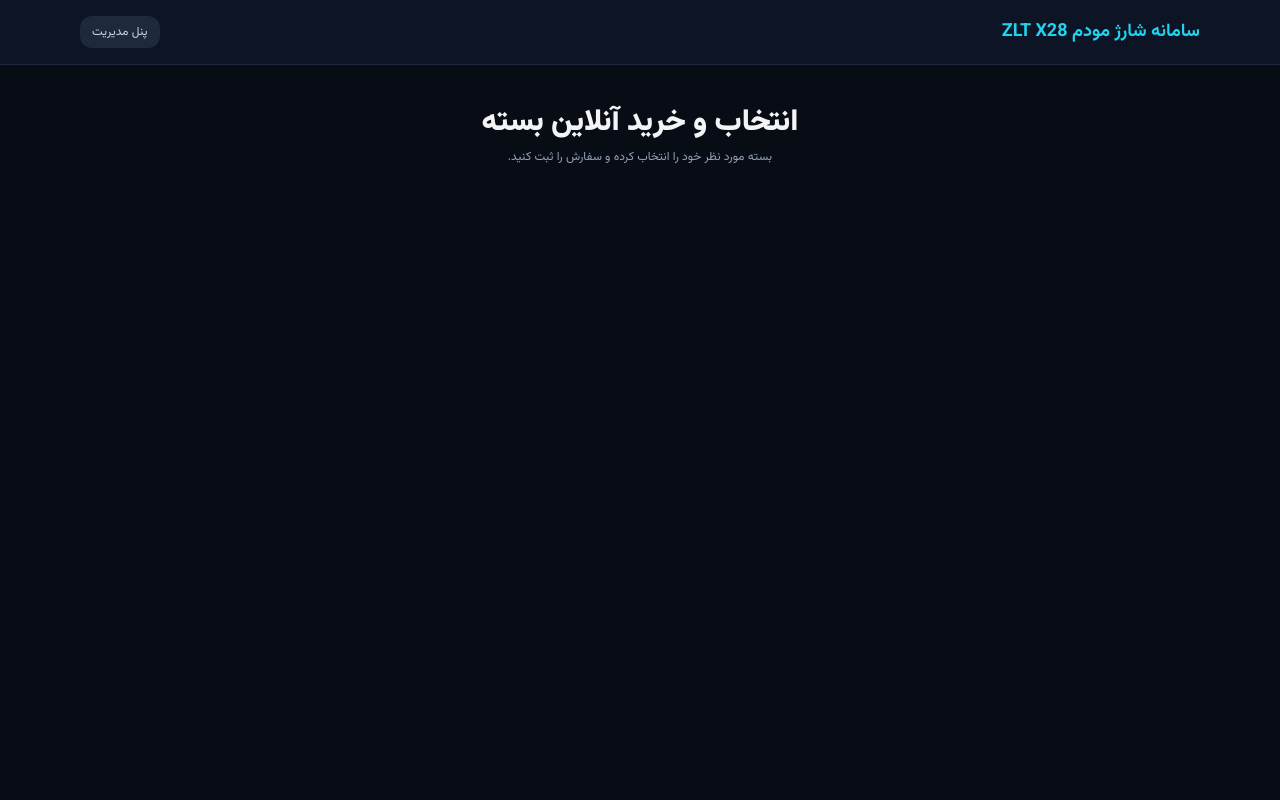
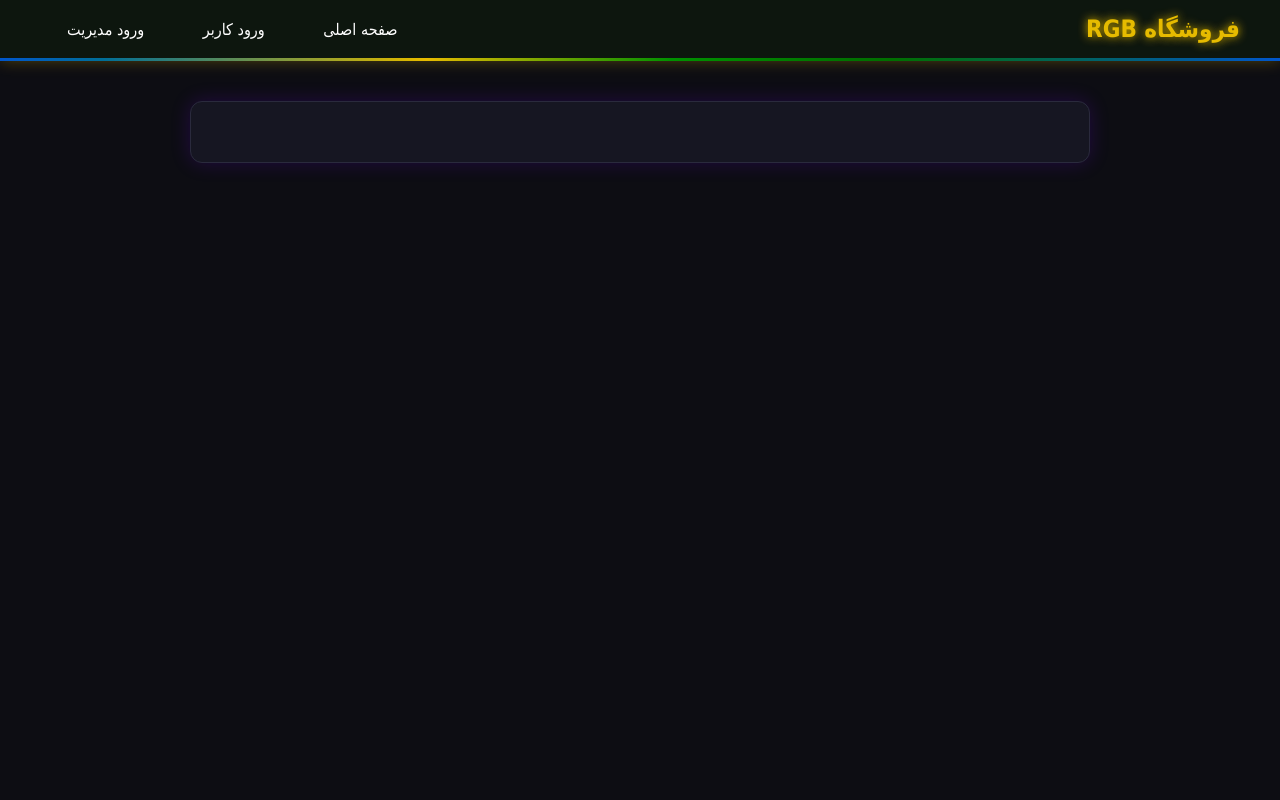
Before and after one commit to abozarkh98-oss/Modemzlt, a Flask app: template templates/index.html in a window 1280 px wide. Run offline with Flask 3, Linux system fonts and the light colour scheme; the template is opened without the code that fills it, so the values that code supplies are empty; some libraries are stand-ins or nearby versions.

Commit message:
Update index.html

```diff
--- a/templates/index.html
+++ b/templates/index.html
@@ -3,172 +3,278 @@
 <head>
     <meta charset="UTF-8">
     <meta name="viewport" content="width=device-width, initial-scale=1.0">
-    <title>خرید بسته - ZLT X28</title>
-    <script src="https://cdn.tailwindcss.com"></script>
-    <script src="https://cdn.jsdelivr.net/npm/sweetalert2@11"></script>
-    <link rel="stylesheet" href="https://cdnjs.cloudflare.com/ajax/libs/animate.css/4.1.1/animate.min.css"/>
-    <link href="https://fonts.googleapis.com/css2?family=Vazirmatn:wght@400;600;700;900&display=swap" rel="stylesheet">
+    <title>فروشگاه آنلاین RGB</title>
     <style>
-        body { font-family: 'Vazirmatn', sans-serif; background-color: #080c14; color: #f3f4f6; }
+        * {
+            box-sizing: border-box;
+            margin: 0;
+            padding: 0;
+            font-family: 'Tahoma', 'Segoe UI', sans-serif;
+        }
 
-        @keyframes rgb-rotate {
+        body {
+            background-color: #0d0d13;
+            color: #ffffff;
+            min-height: 100vh;
+            display: flex;
+            flex-direction: column;
+            align-items: center;
+        }
+
+        /* هدر با استایل نئونی RGB */
+        header {
+            width: 100%;
+            background: rgba(20, 20, 30, 0.9);
+            border-bottom: 3px solid;
+            border-image: linear-gradient(90deg, #ff0055, #00e5ff, #7600ff, #ff0055) 1;
+            animation: rgb-border 4s linear infinite;
+            box-shadow: 0 0 15px rgba(0, 229, 255, 0.3);
+            display: flex;
+            justify-content: space-between;
+            align-items: center;
+            padding: 15px 40px;
+        }
+
+        @keyframes rgb-border {
             0% { filter: hue-rotate(0deg); }
             100% { filter: hue-rotate(360deg); }
         }
 
-        .rgb-card {
-            position: relative;
-            background: #0f172a;
-            border-radius: 1.25rem;
-            z-index: 1;
+        .logo {
+            font-size: 24px;
+            font-weight: bold;
+            color: #00e5ff;
+            text-shadow: 0 0 10px #00e5ff;
         }
 
-        .rgb-card::before {
-            content: '';
-            position: absolute;
-            top: -2px; left: -2px; right: -2px; bottom: -2px;
-            background: linear-gradient(45deg, #ff0055, #7600ff, #00d4ff, #00ff66, #ff0055);
-            background-size: 400% 400%;
-            border-radius: 1.35rem;
-            z-index: -1;
-            animation: rgb-rotate 4s linear infinite;
-            opacity: 0.85;
-            transition: opacity 0.3s ease;
+        nav a {
+            color: #fff;
+            text-decoration: none;
+            margin: 0 10px;
+            padding: 8px 16px;
+            border-radius: 5px;
+            border: 1px solid transparent;
+            transition: 0.3s;
         }
 
-        .rgb-card:hover::before {
-            opacity: 1;
-            filter: blur(4px);
+        nav a:hover {
+            border-color: #ff0055;
+            box-shadow: 0 0 10px #ff0055;
+            color: #ff0055;
         }
 
-        .rgb-btn {
-            background: linear-gradient(90deg, #ff0055, #7600ff, #00d4ff);
-            background-size: 200% 200%;
-            animation: rgb-rotate 3s linear infinite;
+        .container {
+            width: 90%;
+            max-width: 900px;
+            margin: 40px auto;
+            background: #161622;
+            padding: 30px;
+            border-radius: 12px;
+            box-shadow: 0 0 20px rgba(118, 0, 255, 0.2);
+            border: 1px solid #2a2a3d;
         }
+
+        .rgb-card {
+            background: #1c1c2b;
+            border: 2px solid #2a2a40;
+            border-radius: 10px;
+            padding: 20px;
+            margin: 20px 0;
+            transition: 0.3s;
+        }
+
+        .rgb-card:hover {
+            border-color: #00e5ff;
+            box-shadow: 0 0 15px rgba(0, 229, 255, 0.4);
+        }
+
+        .btn {
+            background: linear-gradient(45deg, #ff0055, #7600ff);
+            color: white;
+            border: none;
+            padding: 12px 25px;
+            border-radius: 6px;
+            cursor: pointer;
+            font-weight: bold;
+            text-decoration: none;
+            display: inline-block;
+            transition: 0.3s;
+            box-shadow: 0 0 10px rgba(255, 0, 85, 0.4);
+        }
+
+        .btn:hover {
+            transform: translateY(-2px);
+            box-shadow: 0 0 20px rgba(255, 0, 85, 0.8);
+        }
+
+        input[type="text"], input[type="password"] {
+            width: 100%;
+            padding: 12px;
+            margin: 10px 0 20px 0;
+            background: #0d0d13;
+            border: 1px solid #333;
+            color: white;
+            border-radius: 6px;
+        }
+
+        input[type="text"]:focus, input[type="password"]:focus {
+            outline: none;
+            border-color: #00e5ff;
+            box-shadow: 0 0 8px #00e5ff;
+        }
+
+        .alert-error {
+            padding: 12px;
+            background: rgba(255, 0, 85, 0.15);
+            border: 1px solid #ff0055;
+            color: #ff0055;
+            border-radius: 6px;
+            margin-bottom: 20px;
+        }
+
+        .alert-success {
+            padding: 12px;
+            background: rgba(0, 225, 255, 0.15);
+            border: 1px solid #00e5ff;
+            color: #00e5ff;
+            border-radius: 6px;
+            margin-bottom: 20px;
+        }
+
+        table {
+            width: 100%;
+            border-collapse: collapse;
+            margin-top: 15px;
+        }
+
+        th, td {
+            padding: 12px;
+            text-align: right;
+            border-bottom: 1px solid #2a2a3d;
+        }
+
+        th { color: #00e5ff; }
     </style>
 </head>
-<body class="min-h-screen pb-12">
+<body>
 
-    <header class="border-b border-slate-800 bg-slate-900/80 backdrop-blur-md sticky top-0 z-50">
-        <div class="max-w-6xl mx-auto px-4 py-4 flex items-center justify-between">
-            <h1 class="text-lg font-bold text-cyan-400">سامانه شارژ مودم ZLT X28</h1>
-            <a href="/admin/dashboard" class="text-xs bg-slate-800 text-slate-300 px-3 py-2 rounded-xl">پنل مدیریت</a>
-        </div>
+    <header>
+        <div class="logo">فروشگاه RGB</div>
+        <nav>
+            <a href="/">صفحه اصلی</a>
+            {% if session.get('user') %}
+                <span>کاربر: {{ session['user'] }}</span>
+                {% if session.get('role') == 'admin' %}
+                    <a href="/admin" style="border-color: #00e5ff;">مدیریت</a>
+                {% endif %}
+                <a href="/logout">خروج</a>
+            {% else %}
+                <a href="/login">ورود کاربر</a>
+                <a href="/admin/login">ورود مدیریت</a>
+            {% endif %}
+        </nav>
     </header>
 
-    <main class="max-w-6xl mx-auto px-4 mt-8 space-y-10">
+    <div class="container">
+        <!-- نمایش پیام‌ها -->
+        {% with messages = get_flashed_messages(with_categories=true) %}
+            {% if messages %}
+                {% for category, message in messages %}
+                    <div class="alert-{{ category }}">{{ message }}</div>
+                {% endfor %}
+            {% endif %}
+        {% endwith %}
 
-        <!-- Announcement Alert -->
-        <div id="announcementBox" class="hidden animate__animated animate__bounceIn">
-            <div class="bg-indigo-950/80 border border-indigo-500/50 rounded-2xl p-4 flex items-center gap-4">
-                <span class="text-2xl animate-bounce">📢</span>
-                <div>
-                    <h4 class="font-bold text-indigo-300 text-sm">اطلاعیه مهم</h4>
-                    <p id="announcementText" class="text-xs text-slate-300"></p>
-                </div>
+        <!-- ۱. صفحه اصلی / محصولات -->
+        {% if page == 'home' %}
+            <h2>محصولات ویژه</h2>
+            <div class="rgb-card">
+                <h3>اشتراک ویژه‌ RGB</h3>
+                <p>قیمت: ۱۰۰,۰۰۰ تومان</p>
+                <br>
+                {% if session.get('user') %}
+                    <form action="/order" method="POST">
+                        <button type="submit" class="btn">ثبت سفارش</button>
+                    </form>
+                {% else %}
+                    <p style="color: #ff0055; margin-bottom: 15px;">قبل از خرید باید وارد حساب کاربری خود شوید.</p>
+                    <a href="/login" class="btn">ورود به حساب جهت خرید</a>
+                {% endif %}
             </div>
-        </div>
 
-        <section class="text-center space-y-2">
-            <h2 class="text-2xl sm:text-3xl font-black">انتخاب و خرید آنلاین بسته</h2>
-            <p class="text-xs text-slate-400">بسته مورد نظر خود را انتخاب کرده و سفارش را ثبت کنید.</p>
-        </section>
+        <!-- ۲. فرم ورود کاربران -->
+        {% elif page == 'login' %}
+            <h2>ورود به حساب کاربری</h2>
+            <form method="POST" action="/login">
+                <label>نام کاربری:</label>
+                <input type="text" name="username" placeholder="نام کاربری را وارد کنید" required>
 
-        <!-- Packages Grid -->
-        <div id="packagesContainer" class="grid grid-cols-1 sm:grid-cols-2 lg:grid-cols-3 gap-6">
-            <!-- بسته‌ها به صورت دینامیک اضافه می‌شوند -->
-        </div>
+                <label>رمز عبور:</label>
+                <input type="password" name="password" placeholder="رمز عبور را وارد کنید" required>
 
-    </main>
+                <button type="submit" class="btn">ورود</button>
+            </form>
 
-    <script>
-        async function loadPackages() {
-            const res = await fetch('/api/packages');
-            const packages = await res.json();
-            const container = document.getElementById('packagesContainer');
-            container.innerHTML = '';
+        <!-- ۳. فرم ورود ادمین -->
+        {% elif page == 'admin_login' %}
+            <h2>ورود به پنل مدیریت</h2>
+            <form method="POST" action="/admin/login">
+                <label>نام کاربری مدیر:</label>
+                <input type="text" name="username" required>
 
-            packages.forEach(p => {
-                let finalPrice = p.price;
-                let discountBadge = '';
-                let originalPriceHtml = '';
+                <label>رمز عبور مدیر:</label>
+                <input type="password" name="password" required>
 
-                if (p.discount > 0) {
-                    finalPrice = p.price * (1 - p.discount / 100);
-                    discountBadge = `<span class="text-xs text-rose-400 bg-rose-950/80 border border-rose-800 px-2 py-0.5 rounded-full font-bold">${p.discount}% تخفیف</span>`;
-                    originalPriceHtml = `<span class="text-xs text-slate-500 line-through mr-2">${p.price.toLocaleString()}</span>`;
-                }
+                <button type="submit" class="btn">ورود به مدیریت</button>
+            </form>
 
-                container.innerHTML += `
-                    <div class="rgb-card p-6 flex flex-col justify-between animate__animated animate__zoomIn">
-                        <div>
-                            <div class="flex justify-between items-center">
-                                <span class="text-xs text-cyan-400 bg-cyan-950/60 border border-cyan-800 px-2.5 py-1 rounded-full">${p.category}</span>
-                                ${discountBadge}
-                            </div>
-                            <h3 class="text-lg font-bold text-white mt-3">${p.name}</h3>
-                            <div class="mt-4 flex items-baseline">
-                                ${originalPriceHtml}
-                                <span class="text-2xl font-black text-amber-400">${Math.round(finalPrice).toLocaleString()}</span>
-                                <span class="text-xs text-slate-400 font-normal mr-1">تومان</span>
-                            </div>
-                        </div>
-                        <button onclick="openOrderModal('${p.name}', '${finalPrice}')" class="rgb-btn text-white font-bold py-3 rounded-xl mt-6 text-sm hover:scale-105 transition">
-                            سفارش بسته
-                        </button>
-                    </div>
-                `;
-            });
-        }
+        <!-- ۴. پنل ادمین -->
+        {% elif page == 'admin' %}
+            <h2>پنل مدیریت</h2>
 
-        async function fetchAnnouncement() {
-            try {
-                const res = await fetch('/api/announcement');
-                const data = await res.json();
-                if (data.active && data.text) {
-                    document.getElementById('announcementText').innerText = data.text;
-                    document.getElementById('announcementBox').classList.remove('hidden');
-                }
-            } catch (err) {}
-        }
+            <div class="rgb-card">
+                <h3>ساخت کاربر جدید توسط ادمین</h3>
+                <form method="POST" action="/admin/create_user">
+                    <label>نام کاربری:</label>
+                    <input type="text" name="new_username" required>
 
-        function openOrderModal(packageName, price) {
-            Swal.fire({
-                title: 'تایید و ثبت سفارش',
-                html: `
-                    <p class="text-sm text-slate-300 mb-2">خرید <b>${packageName}</b></p>
-                    <p class="text-sm text-amber-400 font-bold mb-4">مبلغ: ${parseInt(price).toLocaleString()} تومان</p>
-                    <input id="swal-user" class="swal2-input text-right text-sm" placeholder="نام و نام خانوادگی">
-                    <input id="swal-phone" class="swal2-input text-right text-sm" placeholder="شماره موبایل یا شناسه مودم">
-                `,
-                showCancelButton: true,
-                confirmButtonText: 'ثبت سفارش خرید',
-                cancelButtonText: 'انصراف',
-                confirmButtonColor: '#00d4ff',
-                preConfirm: () => {
-                    const user = document.getElementById('swal-user').value;
-                    const phone = document.getElementById('swal-phone').value;
-                    if (!user || !phone) Swal.showValidationMessage('لطفا تمام فیلدها را پر کنید');
-                    return { username: user, phone: phone, package: packageName, price: price }
-                }
-            }).then(async (result) => {
-                if (result.isConfirmed) {
-                    const response = await fetch('/api/order', {
-                        method: 'POST',
-                        headers: { 'Content-Type': 'application/json' },
-                        body: JSON.stringify(result.value)
-                    });
-                    const resData = await response.json();
-                    if (resData.success) {
-                        Swal.fire({ icon: 'success', title: 'سفارش ثبت شد', confirmButtonColor: '#10b981' });
-                    }
-                }
-            });
-        }
+                    <label>رمز عبور:</label>
+                    <input type="password" name="new_password" required>
 
-        loadPackages();
-        fetchAnnouncement();
-    </script>
+                    <button type="submit" class="btn">ایجاد کاربر</button>
+                </form>
+            </div>
+
+            <div class="rgb-card">
+                <h3>لیست کاربران تاییدشده</h3>
+                <ul>
+                    {% for u in users %}
+                        <li><strong>{{ u }}</strong> (نقش: {{ users[u]['role'] }})</li>
+                    {% endfor %}
+                </ul>
+            </div>
+
+            <div class="rgb-card">
+                <h3>لیست سفارش‌ها</h3>
+                {% if orders %}
+                    <table>
+                        <tr>
+                            <th>نام کاربری</th>
+                            <th>محصول سفارش داده شده</th>
+                        </tr>
+                        {% for order in orders %}
+                            <tr>
+                                <td>{{ order.user }}</td>
+                                <td>{{ order.item }}</td>
+                            </tr>
+                        {% endfor %}
+                    </table>
+                {% else %}
+                    <p>هنوز سفارشی ثبت نشده است.</p>
+                {% endif %}
+            </div>
+        {% endif %}
+    </div>
+
 </body>
-</html>
+                    </html>
```
